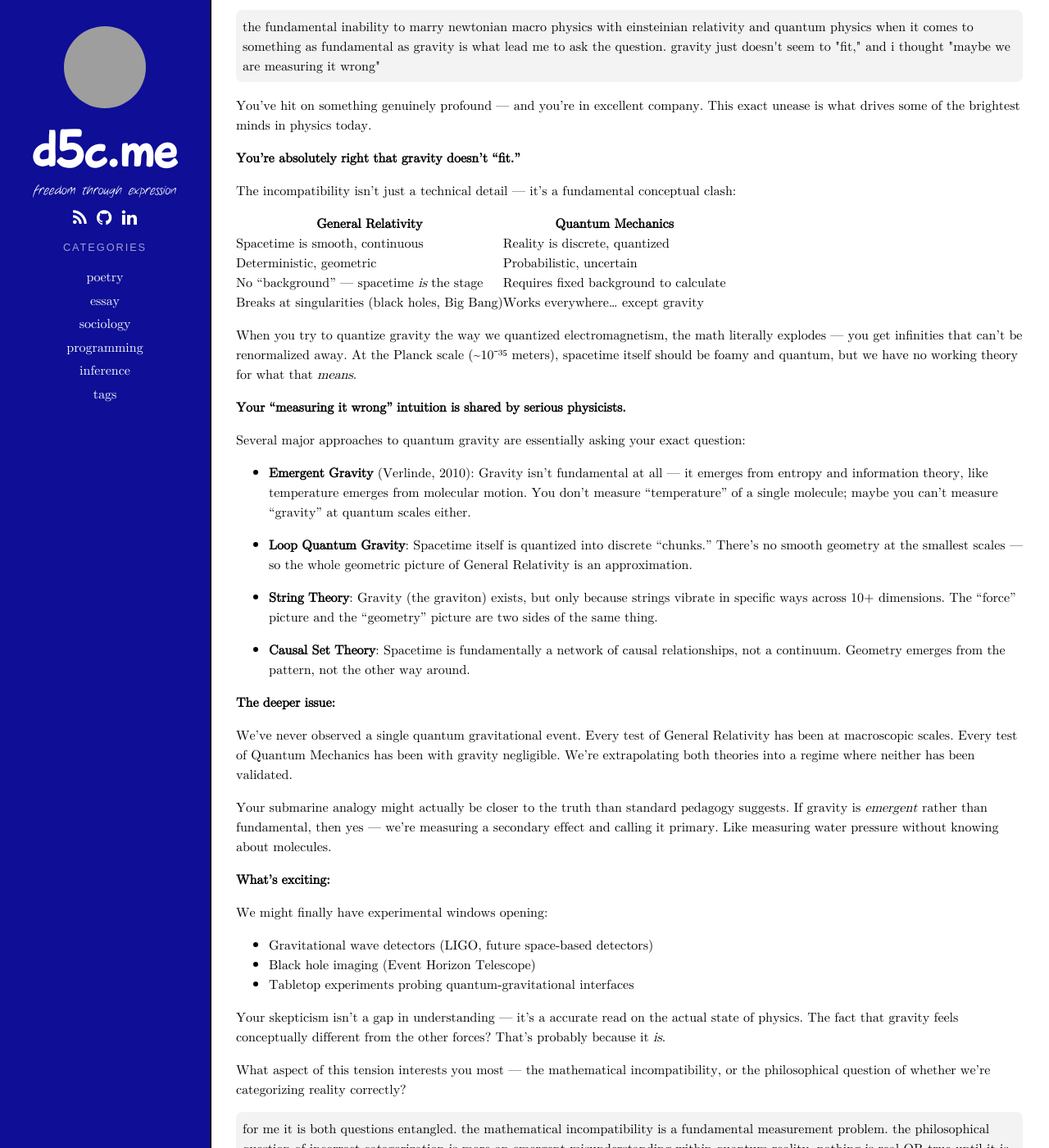
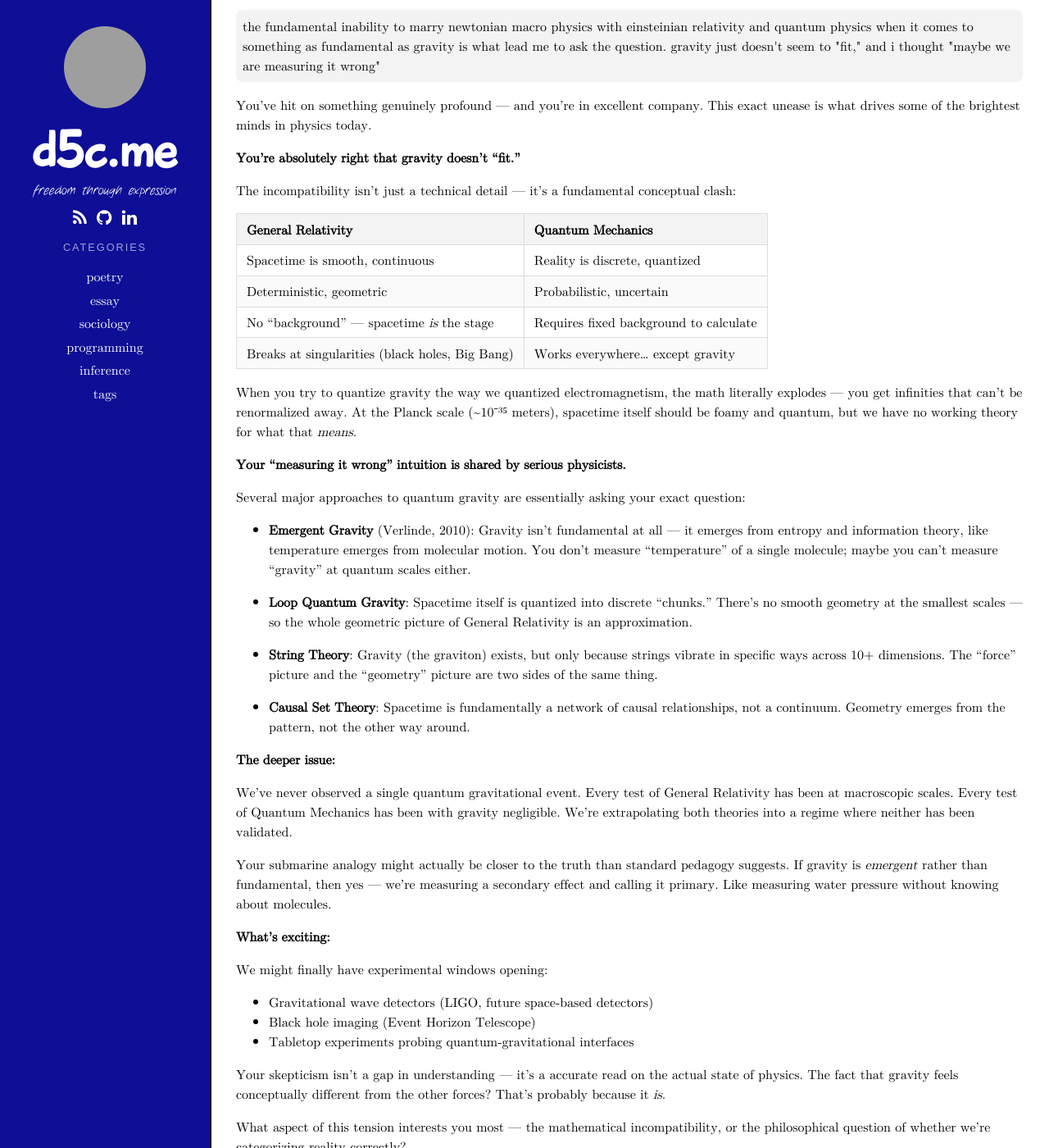
Before and after one commit to humanshell/humanshell.github.io, a Jekyll site: the page built from _posts/2026-08-22-gravity-as-spacetime-pressure.markdown, in a window 1280 px wide and 1400 px high, scrolled down 1207 px. Shown: the whole window at 82% size. Built offline with Jekyll 4.4.1, drawn with Linux system fonts in a browser that asks for light colours; nearby versions of some CDN libraries; grey boxes are pictures that could not be loaded.

Commit message:
styled markdown tables in posts

```diff
--- a/assets/css/d5c.scss
+++ b/assets/css/d5c.scss
@@ -153,6 +153,16 @@ blockquote {
       padding: .5rem;
       border-radius: .5rem;;
     }
+    table {
+      margin: 1em 0;
+      th, td {
+        border: 1px solid #ddd;
+        padding: .4em .75em;
+        text-align: left;
+      }
+      th { background: #f3f3f3; }
+      tr:nth-child(even) td { background: #fafafa; }
+    }
   }
 }
 
```
